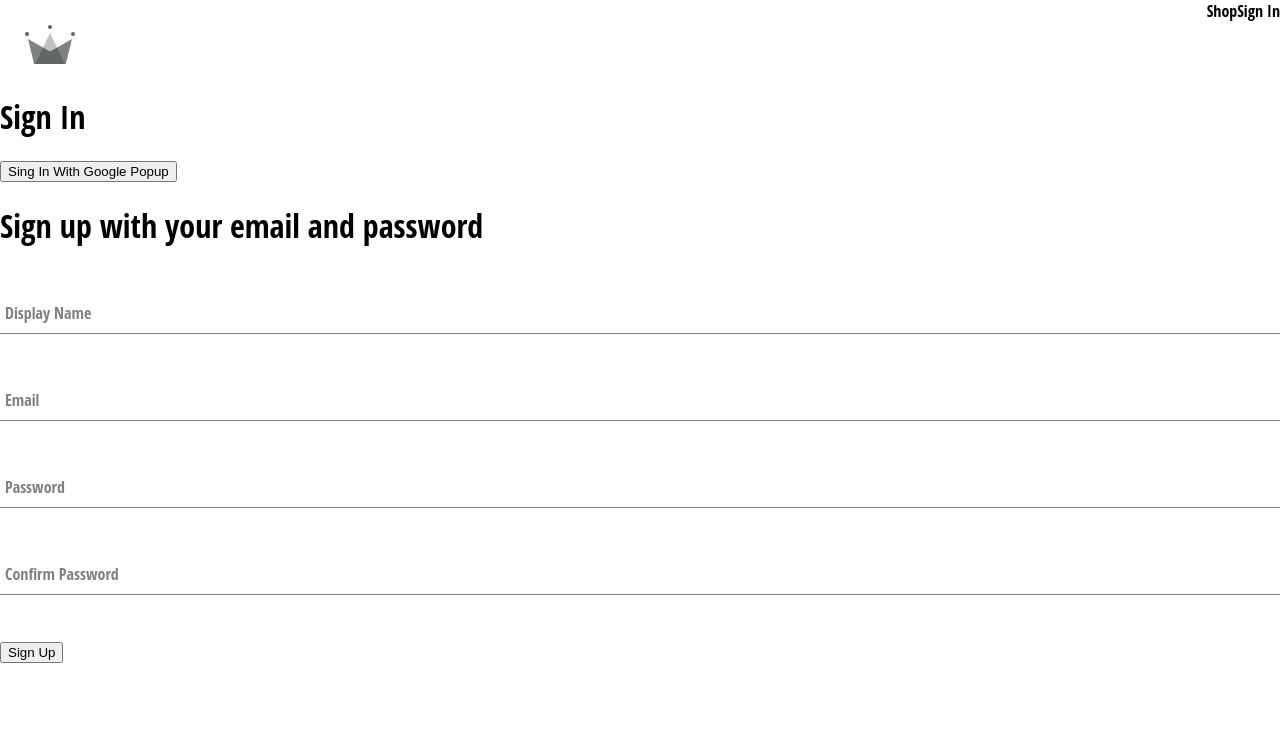
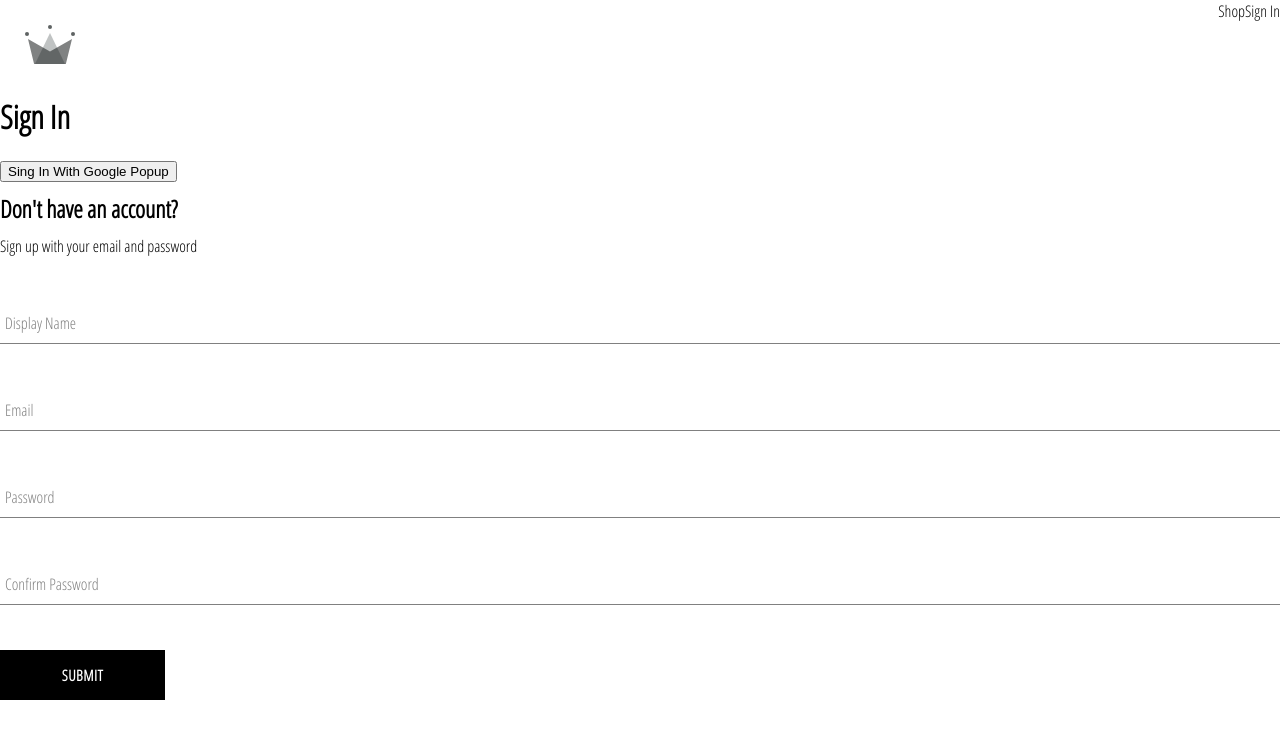
Before and after one commit to ghOozst/crwn-clothing, a React (Create React App) app: page /sign-in in a window 1280 px wide. Shown: the top 738 px of the page. Built offline with nearby package versions, Linux system fonts and the light colour scheme.

Commit message:
Created the Button component

```diff
--- a/public/index.html
+++ b/public/index.html
@@ -6,7 +6,7 @@
     <link rel="preconnect" href="https://fonts.googleapis.com" />
     <link rel="preconnect" href="https://fonts.gstatic.com" crossorigin />
     <link
-      href="https://fonts.googleapis.com/css2?family=Open+Sans:ital,wght@0,300..800;1,300..800&display=swap"
+      href="https://fonts.googleapis.com/css2?family=Open+Sans+Condensed:wght@300&display=swap"
       rel="stylesheet"
     />
     <meta name="viewport" content="width=device-width, initial-scale=1" />
--- /dev/null
+++ b/src/components/button/button.component.jsx
@@ -0,0 +1,19 @@
+import './button.styles.scss';
+
+const BUTTON_TYPE_CLASSES = {
+  google: 'google-sign-in',
+  inverted: 'inverted',
+};
+
+const Button = ({ children, buttonType, otherProps }) => {
+  return (
+    <button
+      className={`button-container ${BUTTON_TYPE_CLASSES[buttonType]}`}
+      {...otherProps}
+    >
+      {children}
+    </button>
+  );
+};
+
+export default Button;
--- /dev/null
+++ b/src/components/button/button.styles.scss
@@ -0,0 +1,46 @@
+.button-container {
+  min-width: 165px;
+  width: auto;
+  height: 50px;
+  letter-spacing: 0.5px;
+  line-height: 50px;
+  padding: 0 35px 0 35px;
+  font-size: 15px;
+  background-color: black;
+  color: white;
+  text-transform: uppercase;
+  font-family: 'Open Sans Condensed';
+  font-weight: bolder;
+  border: none;
+  cursor: pointer;
+  display: flex;
+  justify-content: center;
+
+  &:hover {
+    background-color: white;
+    color: black;
+    border: 1px solid black;
+  }
+
+  &.google-sign-in {
+    background-color: #4285f4;
+    color: white;
+
+    &:hover {
+      background-color: #357ae8;
+      border: none;
+    }
+  }
+
+  &.inverted {
+    background-color: white;
+    color: black;
+    border: 1px solid black;
+
+    &:hover {
+      background-color: black;
+      color: white;
+      border: none;
+    }
+  }
+}
--- a/src/components/sign-up-form/sign-up-form.component.jsx
+++ b/src/components/sign-up-form/sign-up-form.component.jsx
@@ -3,7 +3,10 @@
   createAuthUserWithEmailAndPassword,
   createUserDocumentFromAuth,
 } from '../../utils/firebase/firebase.utils';
+
 import FormInput from '../form-input/form-input.component';
+import Button from '../button/button.component';
+import './sign-up-form.styles.scss';
 
 const defaultFormFields = {
   displayName: '',
@@ -48,7 +51,8 @@
 
   return (
     <div>
-      <h1>Sign up with your email and password</h1>
+      <h2>Don't have an account?</h2>
+      <span>Sign up with your email and password</span>
 
       <form onSubmit={handleSubmit}>
         <FormInput
@@ -86,7 +90,7 @@
           name="confirmPassword"
           value={confirmPassword}
         />
-        <button type="submit">Sign Up</button>
+        <Button type="submit">Submit</Button>
       </form>
     </div>
   );
--- /dev/null
+++ b/src/components/sign-up-form/sign-up-form.styles.scss
@@ -0,0 +1,9 @@
+.sign-up-container {
+  display: flex;
+  flex-direction: column;
+  width: 380px;
+}
+
+h2 {
+  margin: 10px 0;
+}
--- a/src/routes/sign-in/sign-in.component.jsx
+++ b/src/routes/sign-in/sign-in.component.jsx
@@ -8,7 +8,7 @@
   const logGoogleUser = async () => {
     const { user } = await signInWithGooglePopup();
 
-    const userDocRef = await createUserDocumentFromAuth(user);
+    await createUserDocumentFromAuth(user);
   };
   return (
     <div>
```
